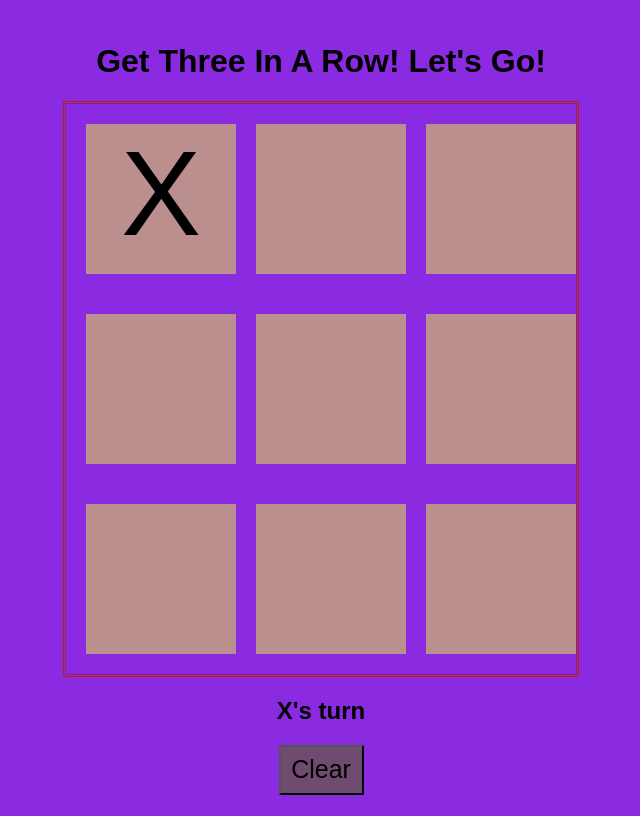
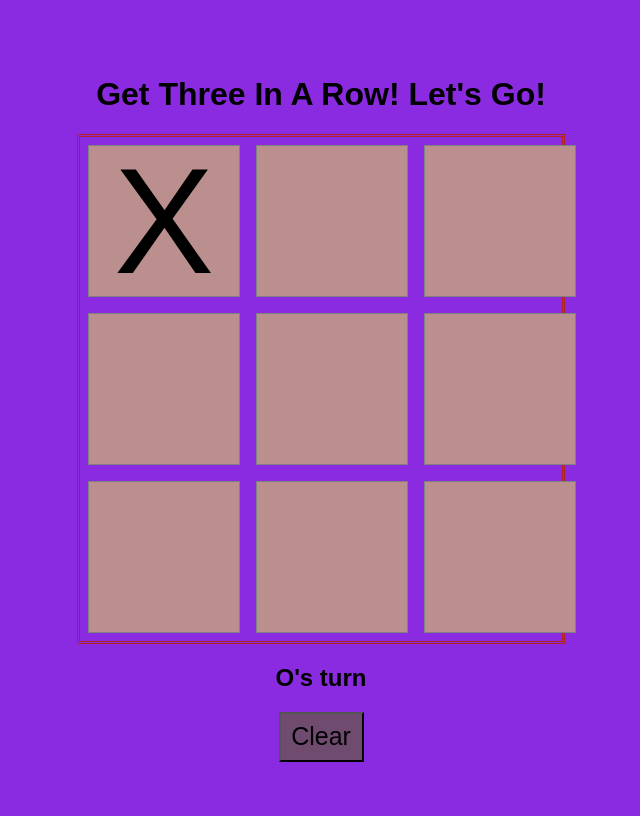
Before and after one commit to chlo84/tictactoe, a plain HTML site: page index.html in a window 1280 px wide. Both pictures are taken after a click on the element 480 px from the left and 199 px from the top of the page. Shown: the whole page, without its empty margins (319-959 px from the left). Drawn offline with Linux system fonts and the light colour scheme.

Commit message:
tictactoechanges

```diff
--- a/index.html
+++ b/index.html
@@ -2,12 +2,12 @@
 <html>
 <head>
     <title>Tic Tac Toe!</title>
-    <h1>Get Three In A Row! Let's Go!</h1>
     <meta name='viewport' content='width=device-width, initial-scale=1'>
     <link rel='stylesheet' type='text/css' media='screen' href='styles.css'>
 
 </head>
 <body>
+    <h1>Get Three In A Row! Let's Go!</h1>
     <div class='game-board'></div>
     <h2 class='player-turn'></h2>
     <div class='game-buttons'>
--- a/styles.css
+++ b/styles.css
@@ -1,3 +1,8 @@
+html,body{
+    height: 100%
+}
+
+
 body{
     background: blueviolet;
     font-family: Arial, Helvetica, sans-serif;
@@ -6,25 +11,31 @@ body{
     flex-direction: column;
     justify-content: center;
     align-items: center;
-    height:100vh;
     text-align: center;
 }
 
 .box{
     height: 150px;
     width: 150px;
+    border: 1px solid grey;
     background: rosybrown;
-    margin: 20px;
+    margin: 8px;
     justify-content: center;
-    font-size: 120px;
+    font-size: 150px;
     align-items: center;
+    cursor: pointer;
 
 }
 
 .game-board{
     display:grid;
-    grid-template-columns: 170px 170px 170px;
+    grid-template-columns: repeat(3, auto);
+    width: 482px;
+    /* margin: 50px auto; */
     border: double, firebrick;
+    line-height: 150px;
+
+
 }
 
 .box:hover{
--- a/tictactoe.js
+++ b/tictactoe.js
@@ -1,26 +1,9 @@
 // create a bunch of divs of boxes for the player to put x's and o's in.
 const gameBoard = document.querySelector('.game-board');
-function handledBoxClicked (e){
-    e.target.innerText = currentPlayer;
-    currentPlayer = currentPlayer === 'X' ? 'O': 'X';
-}
-for(let i = 0; i < 9; i++){
-
-const box = document.createElement('div');
-
-box.setAttribute('class', 'box');
-box.setAttribute('data', i);
-box.addEventListener('click', handledBoxClicked);
-
-gameBoard.appendChild(box);
-
-}
-
 let playerTurn = document.querySelector('.player-turn');
 let currentPlayer = "X";
 let gameState = ["", "", "", "", "", "", "", "", ""];
 let gameActive = true;
-playerTurn.innerHTML = currentPlayer + "'s turn";
 let winningConditions=[
   [0,1,2],
   [3,4,5],
@@ -31,12 +14,66 @@ let winningConditions=[
   [0,4,8],
   [2,4,6],
 ];
+playerTurn.innerHTML = currentPlayer + "'s turn";
 
 const clearButton = document.querySelector('.clear-button');
 clearButton.addEventListener('click', () => {
-    const boxes = document.querySelectorAll('.box');
-    for(let i = 0; i < boxes.length; i++){
+  const boxes = document.querySelectorAll('.box');
+  for(let i = 0; i < boxes.length; i++){
     let currentBox = boxes[i];
     currentBox.innerText = '';
+    currentPlayer = 'X';
+    gameActive = true;
+    playerTurn.innerHTML = currentPlayer + " 's turn";
+    gameState = ["", "", "", "", "", "", "", "", ""];
+
+  }
+})
+
+function handledBoxClicked (e){
+  if(gameActive === false)return
+  if(e.target.innerText !== '')return
+  e.target.innerText = currentPlayer;
+  gameState[e.target.getAttribute('data')] = currentPlayer
+
+  checkWin()
+  if(gameActive === false){
+    return
+  }
+  //currentPlayer = currentPlayer === 'X' ? 'O': 'X';
+  playerSwitch()
+}
+function playerSwitch(){
+  if(currentPlayer === 'X'){
+    currentPlayer = 'O'
+  }else{
+    currentPlayer = 'X'
+  }
+  playerTurn.innerHTML = currentPlayer + "'s turn";
+}
+
+function checkWin(){
+  for(let i = 0; i < winningConditions.length; i++){
+    let condition = winningConditions[i]
+    //[2,4,6]
+    if(
+      gameState[condition[0]] === gameState[condition[1]] &&
+      gameState[condition[0]] === gameState[condition[2]] &&
+      gameState[condition[0]] !== ""
+      ){
+      console.log('winner')
+      playerTurn.innerHTML = currentPlayer + " Won!";
+      gameActive = false
     }
-})
+  }
+}
+
+for(let i = 0; i < 9; i++){
+  const box = document.createElement('div');
+
+  box.setAttribute('class', 'box');
+  box.setAttribute('data', i);
+  box.addEventListener('click', handledBoxClicked);
+
+  gameBoard.appendChild(box);
+}
```
